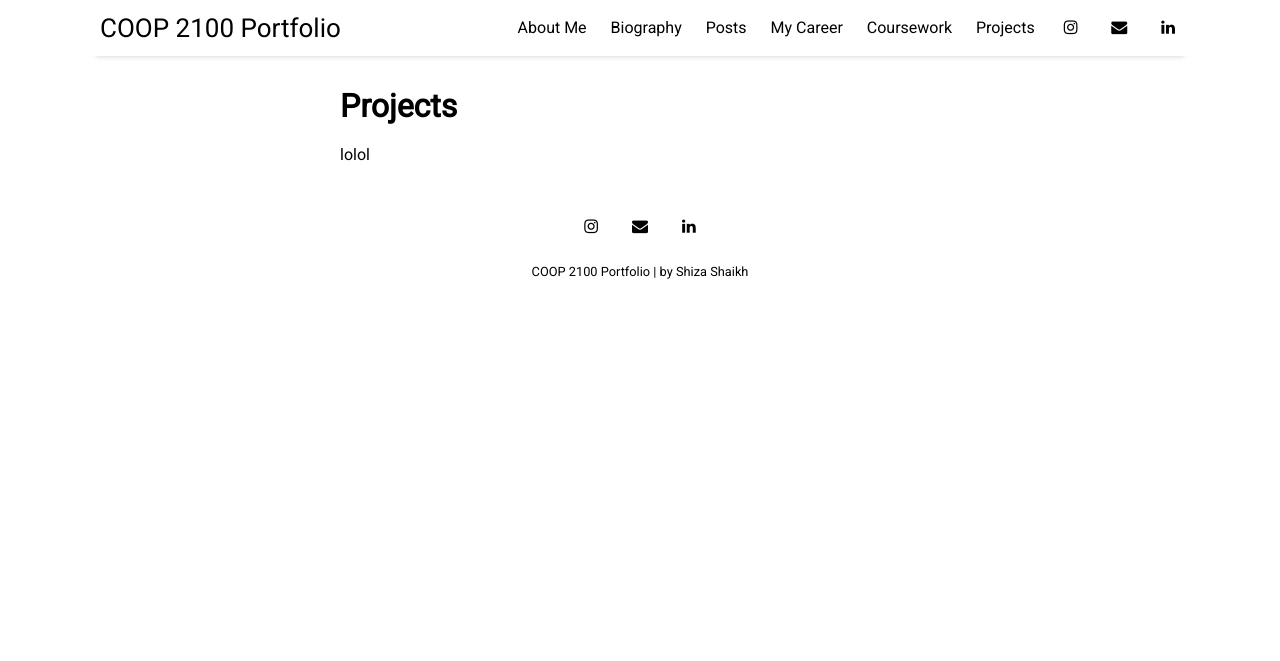
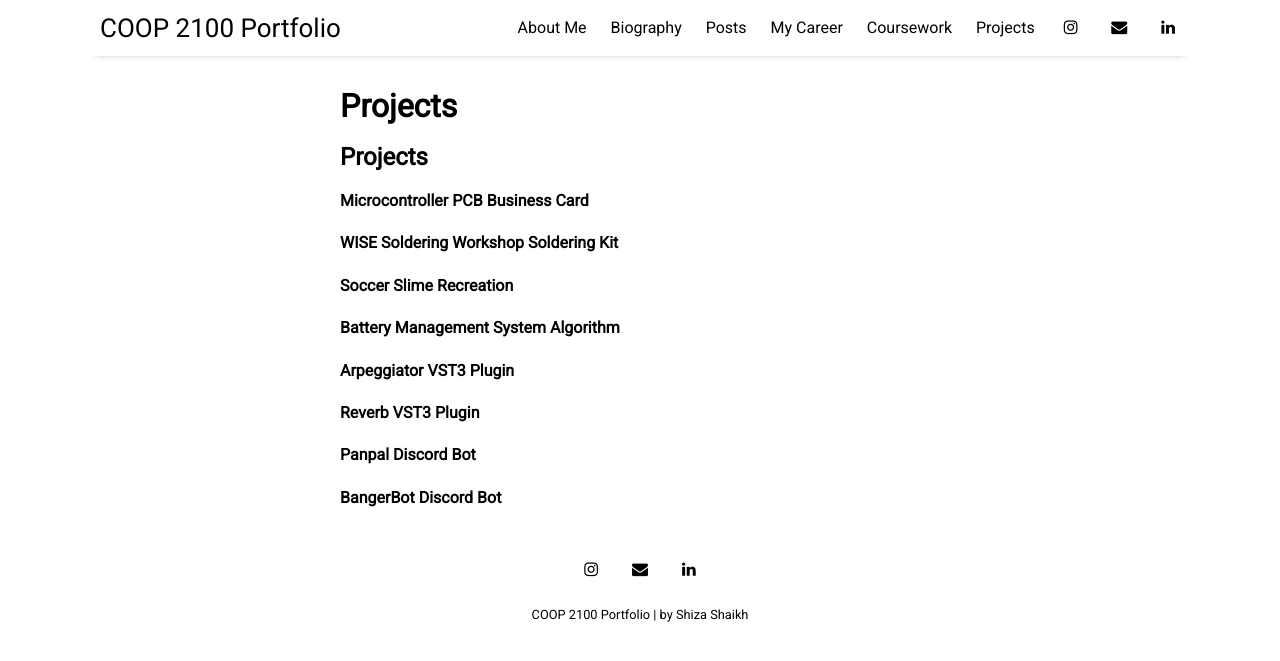
Before and after one commit to wojakshizlet/wojakshizlet.github.io, a Jekyll site: the page built from pages/projects.md, in a window 1280 px wide. Shown: the top 661 px of the page. Built offline with Jekyll 4.4.1, drawn with Linux system fonts in a browser that asks for light colours; nearby versions of some CDN libraries.

Commit message:
Update projects.md

```diff
--- a/pages/projects.md
+++ b/pages/projects.md
@@ -4,4 +4,27 @@ title: "Projects"
 permalink: /projects
 ---
 
-lolol
+## Projects
+**Microcontroller PCB Business Card**
+<br/>
+
+**WISE Soldering Workshop Soldering Kit**
+<br/>
+
+**Soccer Slime Recreation**
+<br/>
+
+**Battery Management System Algorithm**
+<br/>
+
+**Arpeggiator VST3 Plugin**
+<br/>
+
+**Reverb VST3 Plugin**
+<br/>
+
+**Panpal Discord Bot**
+<br/>
+
+**BangerBot Discord Bot**
+<br/>
```
